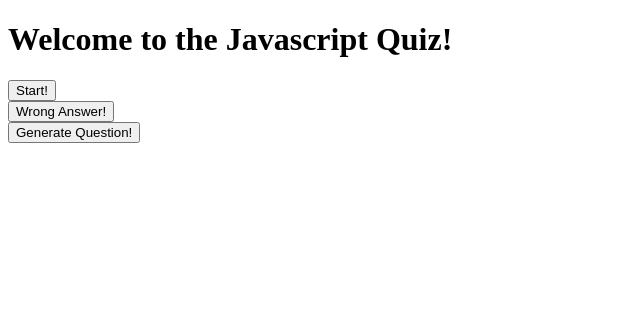
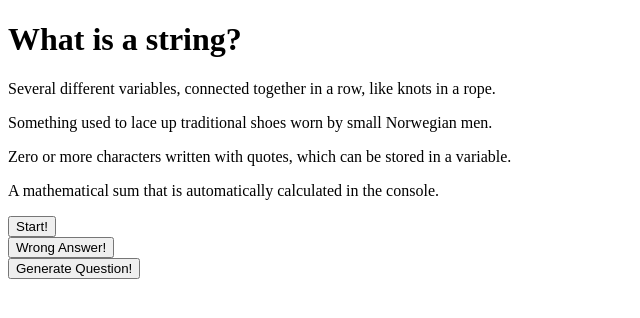
Before and after one commit to djbowen95/coding-quiz-game, a plain HTML site: page index.html in a window 1280 px wide. Both pictures are taken after a click on the button "Start!". Shown: the whole page, without its empty margins (0-640 px from the left). Drawn offline with Linux system fonts and the light colour scheme.

Commit message:
shuffle and display answers on the page

```diff
--- a/assets/script.js
+++ b/assets/script.js
@@ -3,6 +3,9 @@ const startGameButton = document.querySelector('#start-game-button');
 const wrongAnswerButton = document.querySelector('#wrong-answer-button');
 const generateQuestionButton = document.querySelector('#generate-question-button');
 const questionTitle = document.querySelector('#question-title');
+const responses = document.querySelectorAll('.response');
+rightAnswer = "";
+wrongAnswers = "";
 
 // When START GAME BUTTON clicked: Start timer, change display, run first question.
 startGameButton.addEventListener("click", startGame);
@@ -40,9 +43,11 @@ function generateQuestion() {
     console.log("A question is being generated.");
     const nextQuestion = findQuestion();
     writeQuestionTitle(nextQuestion);
-    let correctAnswerLocation = writeCorrectAnswer(nextQuestion);
+    const correctAnswerLocation = assignCorrectAnswer();
+    console.log(correctAnswerLocation);
+    writeCorrectAnswer(nextQuestion, correctAnswerLocation);
     writeOtherAnswers(nextQuestion, correctAnswerLocation);
-    console.log(correctAnswerLocation);
+    createEventListeners();
 };
 
 // Select a new question from the pool; make sure it hasn't already been used.
@@ -74,29 +79,37 @@ function writeQuestionTitle(nextQuestion) {
 }
 
 // Write the answers to the HTML. Randomly assign the correct answer.
-function writeCorrectAnswer(nextQuestion) {
+function assignCorrectAnswer() {
     const randomAnswerLocation = Math.floor(Math.random() * 4);
-    console.log('The right answer')
-    console.log(nextQuestion.answer1);
     return randomAnswerLocation;
 }
 
-function writeOtherAnswers(nextQuestion, correctAnswerLocation) {
-    console.log('The wrong answer')
-    console.log(nextQuestion.answer2);
+function writeCorrectAnswer(nextQuestion, correctAnswerLocation) {
+    responses[correctAnswerLocation].innerHTML = `<p class="right-answer">${nextQuestion.answer1}</p>`;
 }
 
-// Wrong answer button - this is to test code.
-wrongAnswerButton.addEventListener("click", wrongAnswer);
-function wrongAnswer() {
-    secondsLeft = secondsLeft - 5;
-    console.log("A wrong answer has been entered.");
+function writeOtherAnswers(nextQuestion, correctAnswerLocation) {
+    if (correctAnswerLocation != 0) {
+        responses[0].innerHTML = `<p class="wrong-answer">${nextQuestion.answer2}</p>`;
+    } else {
+        responses[3].innerHTML = `<p class="wrong-answer">${nextQuestion.answer2}</p>`;
+    }
+    if (correctAnswerLocation != 1) {
+        responses[1].innerHTML = `<p class="wrong-answer">${nextQuestion.answer3}</p>`;
+    } else {
+        responses[3].innerHTML = `<p class="wrong-answer">${nextQuestion.answer3}</p>`;
+    }
+    if (correctAnswerLocation != 2) {
+        responses[2].innerHTML = `<p class="wrong-answer">${nextQuestion.answer4}</p>`;
+    } else {
+        responses[3].innerHTML = `<p class="wrong-answer">${nextQuestion.answer4}</p>`;
+    }
 };
 
 // Change page layout to show GAME IS OVER.
 function endGameDisplay() {
     console.log("The game is now over.")
-}
+};
 
 // Questions, stored as objects. The answer1 pair is always 'true'.
 const question1 = {
--- a/index.html
+++ b/index.html
@@ -7,16 +7,16 @@
     <title>Easy Javascript Quiz!</title>
 </head>
 
-<header id="question">
+<header id="question-title">
     <h1>Welcome to the Javascript Quiz!</h1>
 </header>
 
 <body>
-    <section id="answers">
-        <div id="answer-1"></div>
-        <div id="answer-2"></div>
-        <div id="answer-3"></div>
-        <div id="answer-4"></div>
+    <section id="answer-container">
+        <div class = "response"></div>
+        <div class = "response"></div>
+        <div class = "response"></div>
+        <div class = "response"></div>
     </section>
 
     <section id="scores">
```
